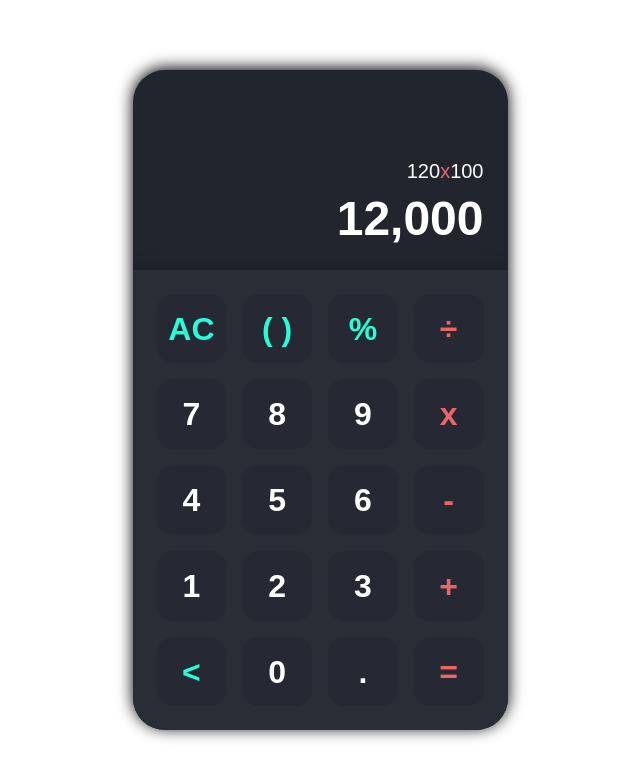
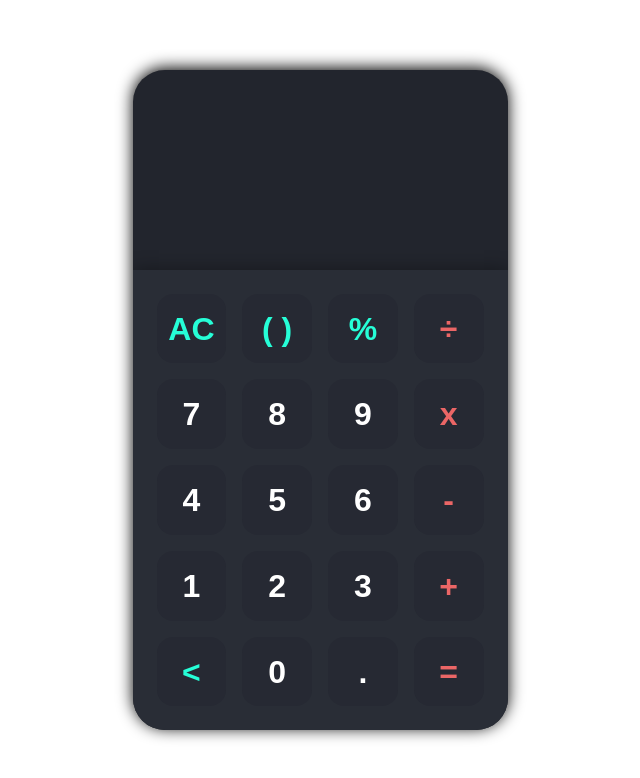
Before and after one commit to ayeshaak1/Calculator, a plain HTML site: page index.html in a window 1280 px wide. Shown: the whole page, without its empty margins (320-960 px from the left). Drawn offline with Linux system fonts and the light colour scheme.

Commit message:
Removed test display

```diff
--- a/index.html
+++ b/index.html
@@ -15,9 +15,8 @@
             <!-- display screen -->
             <div class="display">
                 <div class="content">
-                    <div class="input">120<span
-                    class="operator">x</span>100</div>
-                    <div class="output">12,000</div>
+                    <div class="input"></div>
+                    <div class="output"></div>
                 </div>
             </div>
 
```
